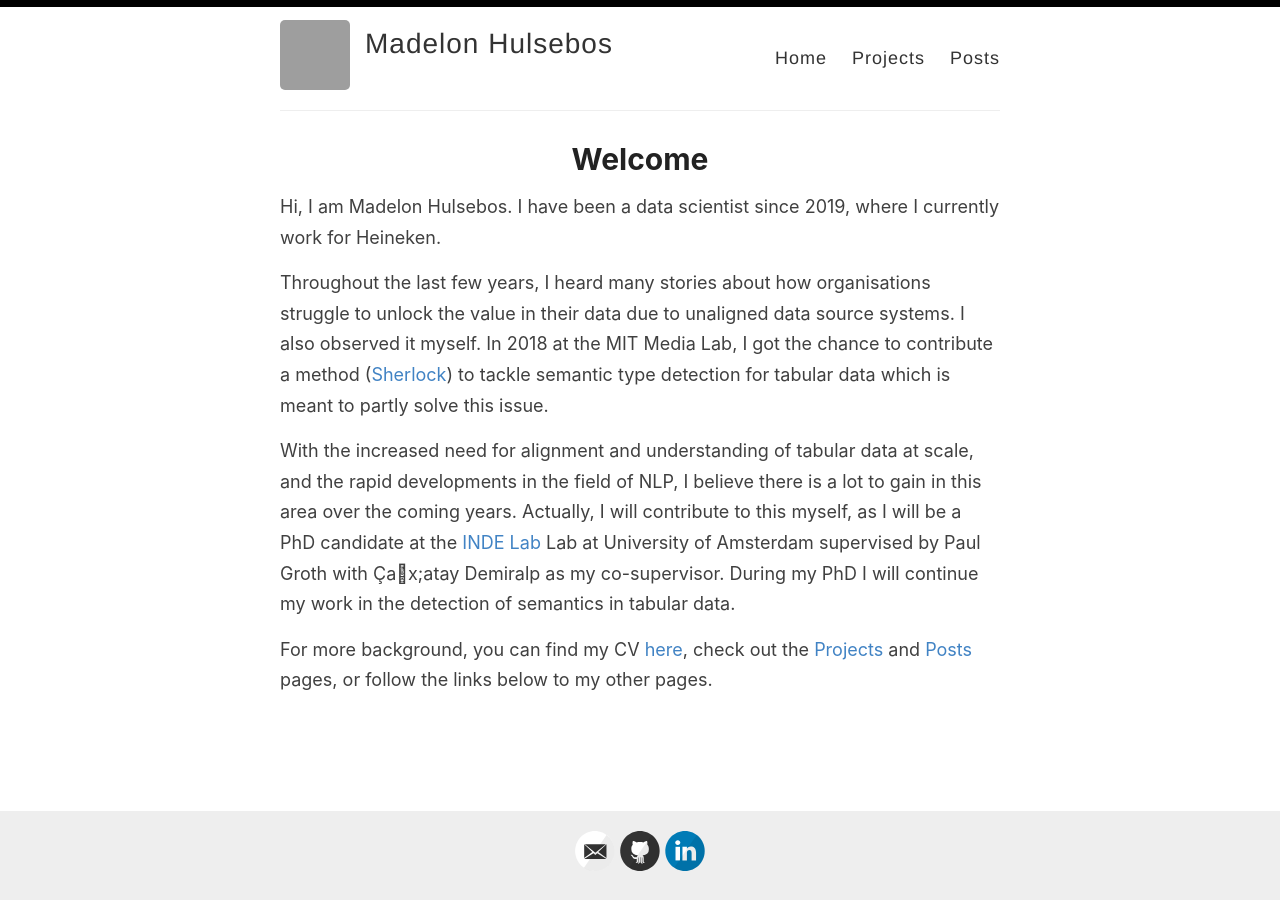
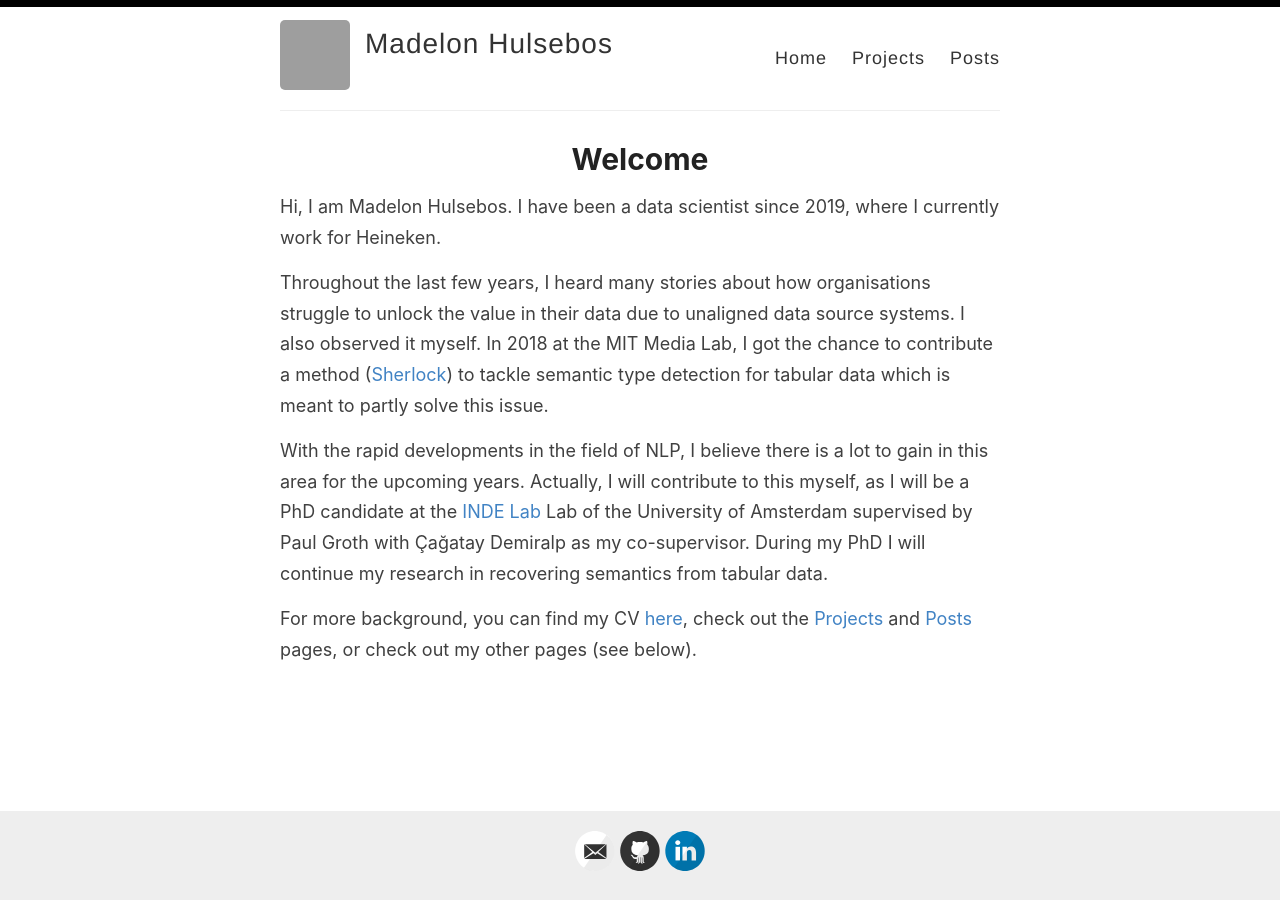
Before and after one commit to madelonhulsebos/madelonhulsebos.github.io, a Jekyll site: the page built from index.html, in a window 1280 px wide. Built offline with Jekyll 4.4.1, drawn with Linux system fonts in a browser that asks for light colours; the list of posts is cut into pages by our own code; grey boxes are pictures that could not be loaded.

Commit message:
Revise character code.

```diff
--- a/index.html
+++ b/index.html
@@ -12,12 +12,12 @@ layout: default
    Throughout the last few years, I heard many stories about how organisations struggle to unlock the value in their data due to unaligned data source systems. I also observed it myself.
    In 2018 at the MIT Media Lab, I got the chance to contribute a method (<a href="https://arxiv.org/pdf/1905.10688.pdf">Sherlock</a>) to tackle semantic type detection for tabular data which is meant to partly solve this issue.
   </p>
-   With the increased need for alignment and understanding of tabular data at scale, and the rapid developments in the field of NLP, I believe there is a lot to gain in this area over the coming years.
-   Actually, I will contribute to this myself, as I will be a PhD candidate at the <a href="https://indelab.org/">INDE Lab</a> Lab at University of Amsterdam supervised by Paul Groth with &#199;a&#x011x;atay Demiralp as my co-supervisor.
-   During my PhD I will continue my work in the detection of semantics in tabular data.
+   With the rapid developments in the field of NLP, I believe there is a lot to gain in this area for the upcoming years.
+   Actually, I will contribute to this myself, as I will be a PhD candidate at the <a href="https://indelab.org/">INDE Lab</a> Lab of the University of Amsterdam supervised by Paul Groth with &#199;a&#x0011F;atay Demiralp as my co-supervisor.
+   During my PhD I will continue my research in recovering semantics from tabular data.
   </p>
   <p>
-   For more background, you can find my CV <a href="/assets/CV_mhulsebos.pdf">here</a>, check out the <a href="{{ site.baseurl }}/projects">Projects</a> and <a href="{{ site.baseurl }}/posts">Posts</a> pages, or follow the links below to my other pages.
+   For more background, you can find my CV <a href="/assets/CV_mhulsebos.pdf">here</a>, check out the <a href="{{ site.baseurl }}/projects">Projects</a> and <a href="{{ site.baseurl }}/posts">Posts</a> pages, or check out my other pages (see below).
   </p>
  </div>
 </article>
```
